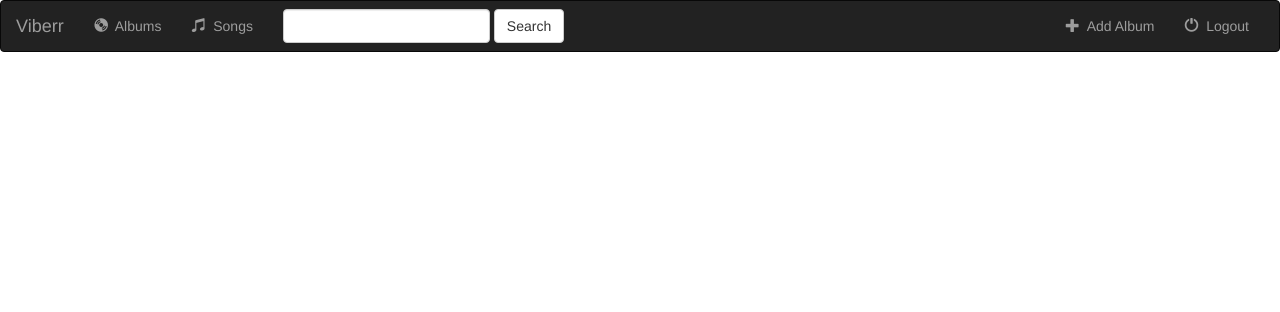
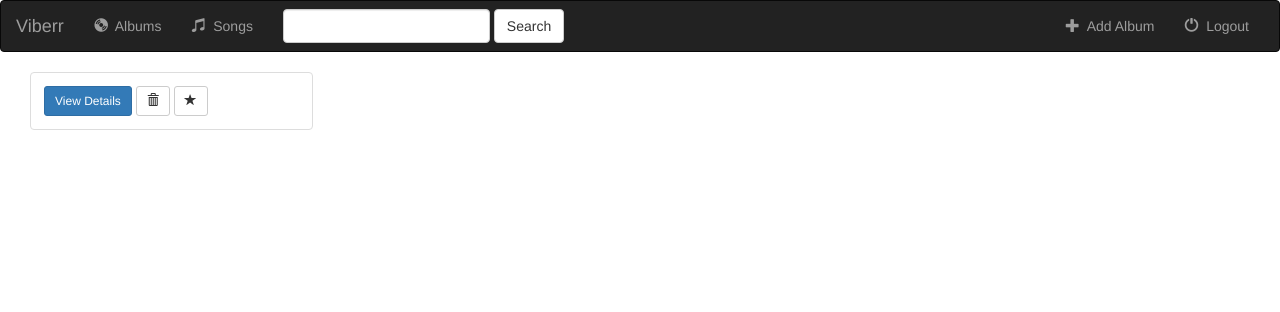
Before and after one commit to ozanteoman/kucukcekmece_egitim, a Django app: page /album/album-list/ in a window 1280 px wide. Shown: the top 312 px of the page. Run offline with Django 3.2, Linux system fonts and the light colour scheme; some libraries are stand-ins or nearby versions.

Commit message:
html ekleme

```diff
--- a/templates/album/album_list.html
+++ b/templates/album/album_list.html
@@ -1,2 +1,36 @@
 {% extends 'base.html' %}
 {% load static %}
+{% block title %}
+    Album List
+{% endblock %}
+{% block icerik %}
+    <div class="albums-container container-fluid">
+        <div class="col-sm-4 col-lg-3">
+            <div class="thumbnail">
+                <a href="#">
+                    <img src="" class="img-responsive">
+                </a>
+                <div class="caption">
+
+                    <!-- View Details -->
+                    <a href="#" class="btn btn-primary btn-sm" role="button">View Details</a>
+
+                    <!-- Delete Album -->
+                    <form action="#" method="post" style="display: inline;">
+                        {% csrf_token %}
+                        <input type="hidden" name="album_id" value="#"/>
+                        <button type="submit" class="btn btn-default btn-sm">
+                            <span class="glyphicon glyphicon-trash"></span>
+                        </button>
+                    </form>
+
+                    <!-- Favorite Album -->
+                    <a href="#" class="btn btn-default btn-sm btn-favorite" role="button">
+                        <span class="glyphicon glyphicon-star"></span>
+                    </a>
+
+                </div>
+            </div>
+        </div>
+    </div>
+{% endblock %}
--- a/templates/base.html
+++ b/templates/base.html
@@ -3,10 +3,12 @@
 <html lang="en">
 <head>
     <meta charset="UTF-8">
-    <title>Title</title>
+    <title>{% block title %}{% endblock %}</title>
     <link rel="stylesheet" type="text/css" href="{% static 'css/bootstrap.min.css' %}">
     <script type="text/javascript" src="{% static 'js/jquery.js' %}"></script>
     <script type="text/javascript" src="{% static 'js/bootstrap.min.js' %}"></script>
+    {% block ust_icerik %}
+    {% endblock %}
 </head>
 <body>
 <nav class="navbar navbar-inverse">
@@ -25,7 +27,7 @@
         <!-- Items -->
         <div class="collapse navbar-collapse" id="topNavBar">
             <ul class="nav navbar-nav">
-                <li class=""><a href="#"><span
+                <li class=""><a href="{% url 'album-list' %}"><span
                         class="glyphicon glyphicon-cd" aria-hidden="true"></span>&nbsp; Albums</a></li>
                 <li class=""><a href="#"><span
                         class="glyphicon glyphicon-music" aria-hidden="true"></span>&nbsp; Songs</a></li>
@@ -38,7 +40,7 @@
             </form>
             <ul class="nav navbar-nav navbar-right">
                 <li>
-                    <a href="#">
+                    <a  href="{% url 'album-create' %}">
                         <span class="glyphicon glyphicon-plus" aria-hidden="true"></span>&nbsp; Add Album
                     </a>
                 </li>
@@ -53,7 +55,10 @@
     </div>
 </nav>
 {% block icerik %}
+
 {% endblock %}
+
+
 
 </body>
 </html>
--- /dev/null
+++ b/templates/messages.html
@@ -0,0 +1 @@
+<h1>Merhaba Django</h1>
```
Also changed, not shown: templates/album/album_create.html (+9 -10 lines).
